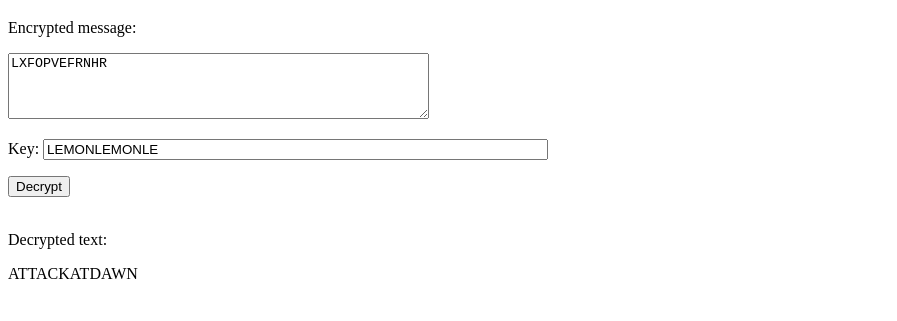
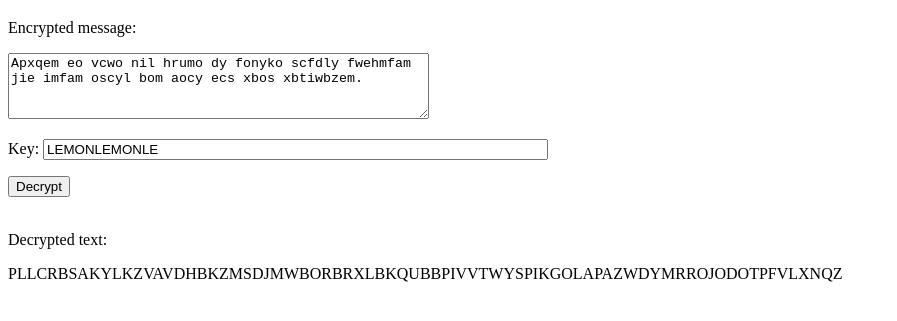
Before and after one commit to 46066294/cryptography_Vigen-re, a plain HTML site: page index.html in a window 1280 px wide. Both pictures are taken after a click on the button "Decrypt". Shown: the part 61-382 px from the top of the page, without its empty margins (0-897 px from the left). Drawn offline with Linux system fonts and the light colour scheme.

Commit message:
v1.1 fixed pass for long message

```diff
--- a/index.html
+++ b/index.html
@@ -7,7 +7,7 @@
 <body>
     <h1>Decrypt Vigenère</h1>
     <p>Encrypted message:</p>
-    <textarea id="inputData" cols="50" rows="4" type="text" size="100" height="20">LXFOPVEFRNHR</textarea><br>
+    <textarea id="inputData" cols="50" rows="4" type="text" size="100" height="20">Apxqem eo vcwo nil hrumo dy fonyko scfdly fwehmfam jie imfam oscyl bom aocy ecs xbos xbtiwbzem.</textarea><br>
     <p>Key:
         <input id="inputPass" type="text" size="60"  value="LEMONLEMONLE"/><br>
     </p>
@@ -54,8 +54,14 @@
         var pass = p.value.toUpperCase();
 
         //key modification
-        pass = pass.concat(pass).concat(pass).concat(pass).concat(pass).concat(pass);
+        pass = pass.concat(pass).concat(pass).concat(pass).concat(pass).concat(pass).concat(pass).concat(pass).concat(pass).concat(pass);
+        pass = pass.concat(pass).concat(pass).concat(pass).concat(pass).concat(pass).concat(pass).concat(pass).concat(pass).concat(pass);
+        pass = pass.concat(pass).concat(pass).concat(pass).concat(pass).concat(pass).concat(pass).concat(pass).concat(pass).concat(pass);
+
         var arrayEncrypt = data.split("");
+        /*for(var v = 0; v < arrayEncrypt.length; v++){
+            pass = pass.concat(pass);
+        }*/
         var utilPass = pass.substring(0, arrayEncrypt.length);
         var clave = utilPass.split("");
 
@@ -99,6 +105,7 @@
         }
 
         console.log(row);
+        console.log("--Pass: " + p.value);
         console.log("\n\nDECRYPT TEXT:\n\t" + decrypt);
 
         document.getElementById("showdecr").innerHTML = decrypt;
```
Also changed, not shown: 1 other file.
